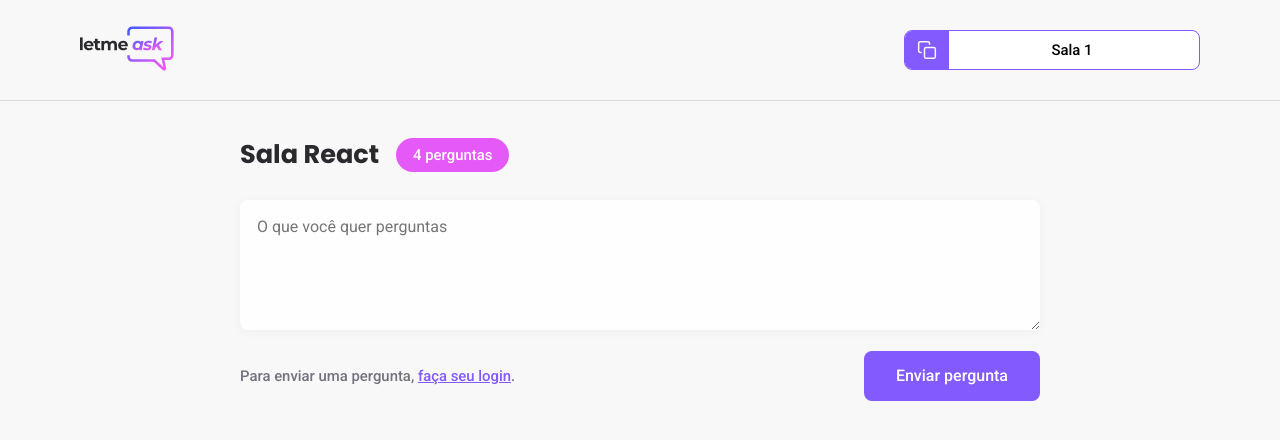
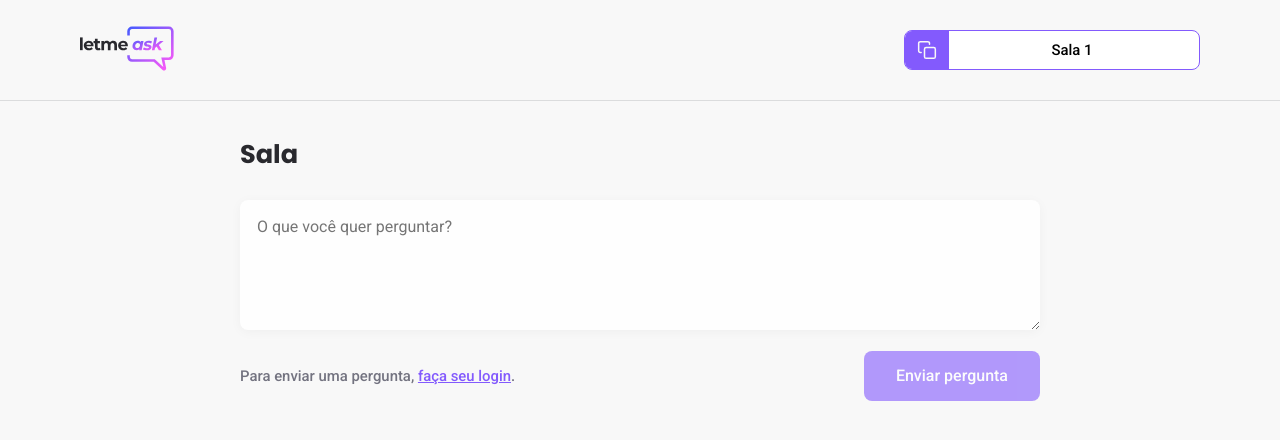
Before and after one commit to lucasAlmeidaSilveira/letmeask, a React (Create React App) app: page /rooms/1 in a window 1280 px wide. Shown: the top 440 px of the page. Built offline with nearby package versions, Linux system fonts and the light colour scheme; no server answers; the database is empty.

Commit message:
get questions of firebase

```diff
--- a/package.json
+++ b/package.json
@@ -13,6 +13,7 @@
     "firebase": "^8.6.7",
     "react": "^17.0.2",
     "react-dom": "^17.0.2",
+    "react-hot-toast": "^2.1.1",
     "react-icons": "^4.3.1",
     "react-router-dom": "^6.2.1",
     "react-scripts": "5.0.0",
--- a/src/pages/Room.tsx
+++ b/src/pages/Room.tsx
@@ -1,14 +1,101 @@
+import { FormEvent, useEffect, useState } from 'react';
+import toast, { Toaster } from 'react-hot-toast';
 import { Link } from 'react-router-dom';
 import { useParams } from 'react-router-dom';
 
 import logoImg from '../assets/images/logo.svg';
 import { Button } from '../components/Button';
 import { RoomCode } from '../components/RoomCode';
+import { useAuth } from '../hooks/useAuth';
+import { database } from '../services/firebase';
 
 import '../styles/room.scss';
 
+type FirebaseQuestions = Record<
+  string,
+  {
+    author: {
+      name: string;
+      avatar: string;
+    };
+    content: string;
+    isAnswered: boolean;
+    isHighlighted: boolean;
+  }
+>;
+
+type Question = {
+  id: string;
+  author: {
+    name: string;
+    avatar: string;
+  };
+  content: string;
+  isAnswered: boolean;
+  isHighlighted: boolean;
+};
+
+type RoomsParams = {
+  id: string;
+};
+
 export function Room() {
-  const params = useParams<'id'>()
+  const [newQuestion, setNewQuestion] = useState('');
+  const [questions, setQuestions] = useState<Question[]>([]);
+  const [title, setTitle] = useState('');
+  const { user } = useAuth();
+  const params = useParams<RoomsParams>();
+  const roomId = params.id;
+
+  useEffect(() => {
+    const roomRef = database.ref(`rooms/${roomId}`);
+
+    roomRef.once('value', room => {
+      const databaseRoom = room.val();
+      const firebaseQuestions: FirebaseQuestions = databaseRoom.questions ?? {};
+
+      const parsedQuestions = Object.entries(firebaseQuestions).map(
+        ([key, value]) => {
+          return {
+            id: key,
+            content: value.content,
+            author: value.author,
+            isHighlighted: value.isHighlighted,
+            isAnswered: value.isAnswered,
+          };
+        },
+      );
+
+      setTitle(databaseRoom.title);
+      setQuestions(parsedQuestions);
+    });
+  }, [roomId]);
+
+  async function handleSendQuestion(event: FormEvent) {
+    event.preventDefault();
+
+    if (newQuestion.trim() === '') {
+      return;
+    }
+
+    if (!user) {
+      throw toast.error('Você precisa estar logado');
+    }
+
+    const question = {
+      content: newQuestion,
+      author: {
+        name: user.name,
+        avatar: user.avatar,
+      },
+      isHighlighted: false,
+      isAnswered: false,
+    };
+
+    await database.ref(`rooms/${roomId}/questions`).push(question);
+
+    setNewQuestion('');
+  }
 
   return (
     <div id='page-room'>
@@ -17,23 +104,44 @@ export function Room() {
           <Link to='/'>
             <img src={logoImg} alt='Logo Letmeask' />
           </Link>
-          <RoomCode code={params.id} />
+          <RoomCode code={roomId} />
         </div>
       </header>
       <main className='content'>
         <div className='room-title'>
-          <h1>Sala React</h1>
-          <span>4 perguntas</span>
+          <h1>Sala {title}</h1>
+          {questions.length > 0 &&
+            (questions.length > 1 ? (
+              <span>{questions.length} perguntas</span>
+            ) : (
+              <span>{questions.length} pergunta</span>
+            ))}
         </div>
-        <form>
-          <textarea placeholder='O que você quer perguntas' />
+        <form onSubmit={handleSendQuestion}>
+          <textarea
+            placeholder='O que você quer perguntar?'
+            onChange={event => setNewQuestion(event.target.value)}
+            value={newQuestion}
+          />
           <div className='form-footer'>
-            <span>
-              Para enviar uma pergunta, <button>faça seu login</button>.
-            </span>
-            <Button type='submit'>Enviar pergunta</Button>
+            {user ? (
+              <div className='user-info'>
+                <img src={user.avatar} alt={user.name} />
+                <span>{user.name}</span>
+              </div>
+            ) : (
+              <span>
+                Para enviar uma pergunta, <button>faça seu login</button>.
+              </span>
+            )}
+            <Button type='submit' disabled={!user}>
+              Enviar pergunta
+            </Button>
+            <Toaster position='top-center' reverseOrder={true} />
           </div>
         </form>
+
+
       </main>
     </div>
   );
--- a/src/styles/room.scss
+++ b/src/styles/room.scss
@@ -61,7 +61,25 @@
         align-items: center;
         margin-top: 1.06rem;
 
-        span {
+        .user-info{
+          display: flex;
+          align-items: center;
+
+          img {
+            width: 32px;
+            height: 32px;
+            border-radius: 50%;
+          }
+
+          span {
+            margin-left: 8px;
+            color: var(--gray-dark);
+            font-size: 0.93rem;
+            font-weight: 500;
+          }
+        }
+
+        > span {
           font-size: 0.93rem;
           color: var(--gray-dark);
           font-weight: 500;
```
Also changed, not shown: 1 other file (tests, documents, lock files or other folders).
